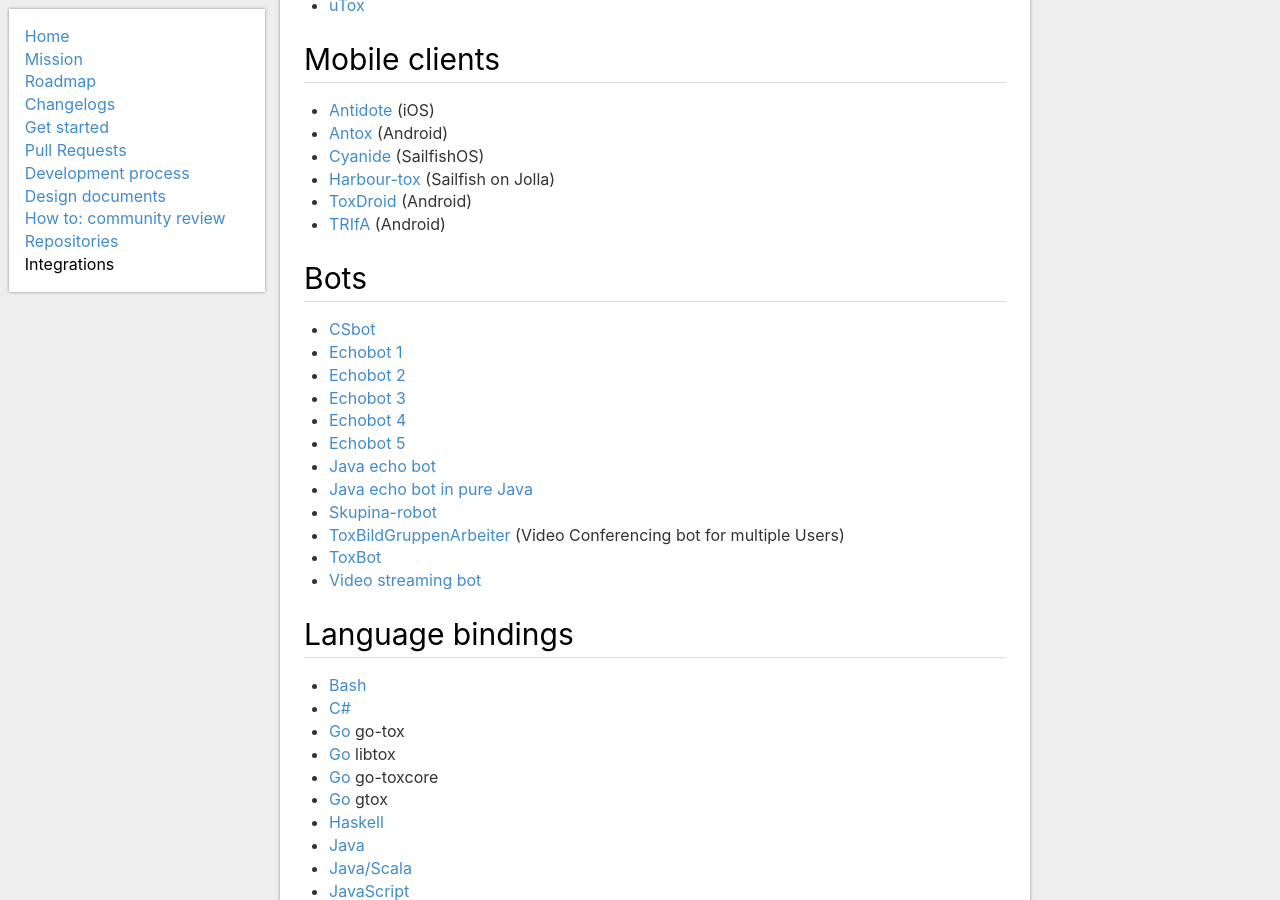
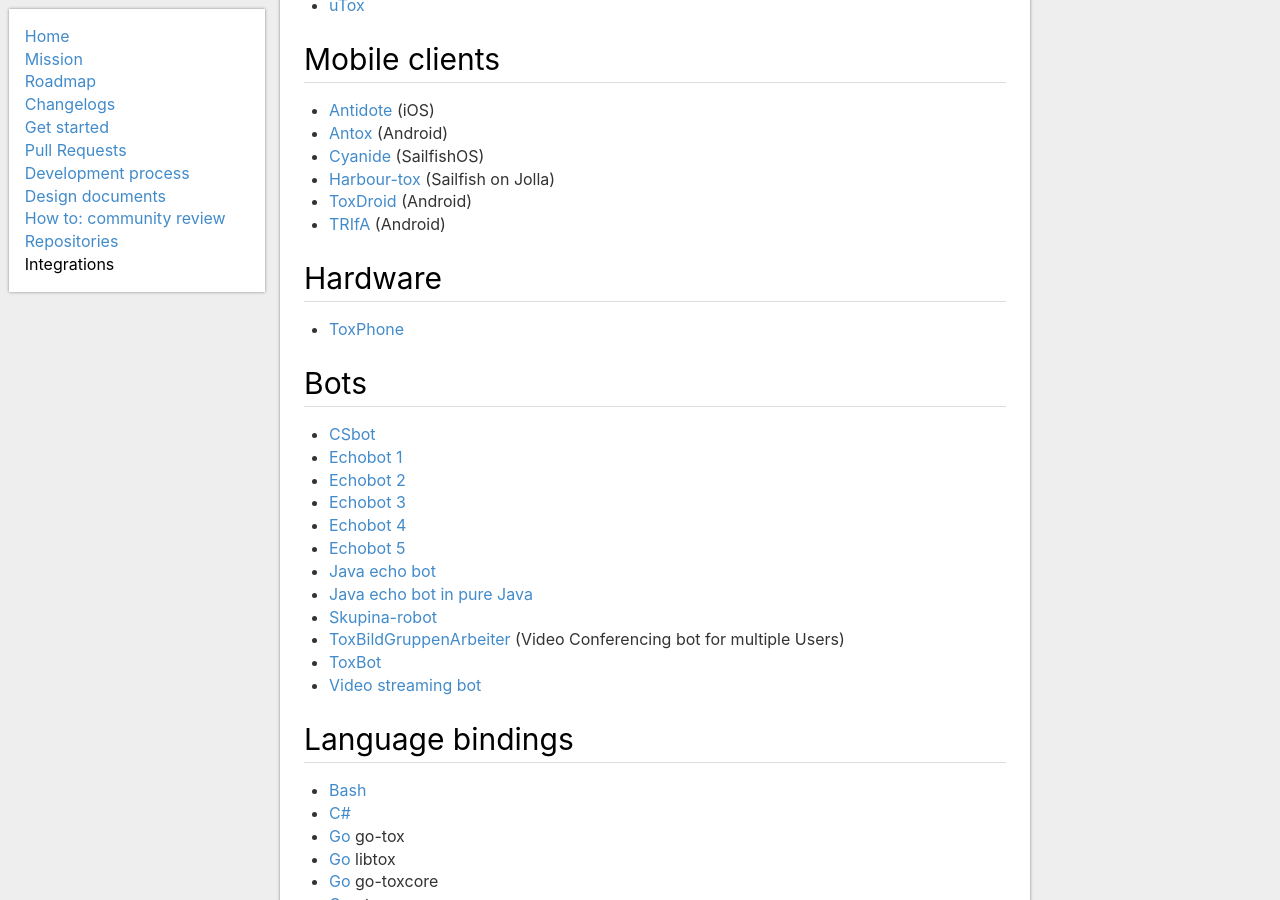
Before and after one commit to TokTok/website, a Jekyll site: the page built from toktok/integrations.md, in a window 1280 px wide and 900 px high, scrolled down 570 px. Built offline with Jekyll 4.4.1, drawn with Linux system fonts in a browser that asks for light colours.

Commit message:
add ToxPhone

```diff
--- a/toktok/integrations.md
+++ b/toktok/integrations.md
@@ -37,6 +37,10 @@ yourself to this page.
 *   [Harbour-tox](https://github.com/emmanuelduv/harbour-tox) (Sailfish on Jolla)
 *   [ToxDroid](https://github.com/suzp1984/ToxDroid) (Android)
 *   [TRIfA](https://github.com/zoff99/ToxAndroidRefImpl) (Android)
+
+# Hardware
+
+*   [ToxPhone](https://github.com/zoff99/ToxPhone/blob/master/README.md)
 
 # Bots
 
```
